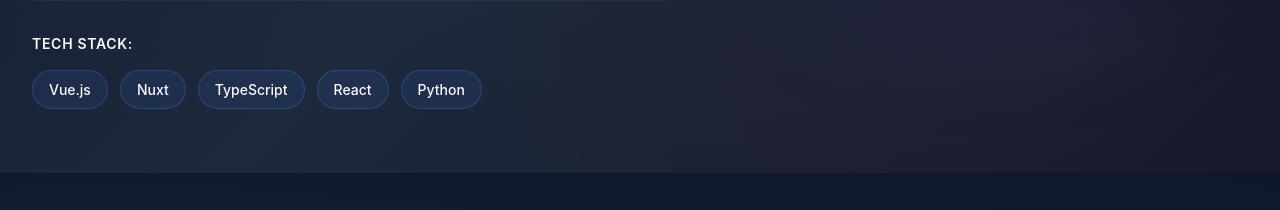
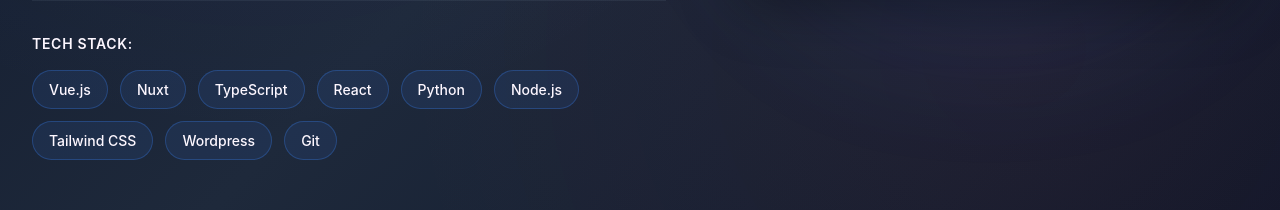
Before and after one commit to Gandokijnr/portfolio, a Nuxt app: page / in a window 1280 px wide. Shown: the part 666-876 px from the top of the page. Built offline with nearby package versions, Linux system fonts and the light colour scheme.

Commit message:
landing page revamped

```diff
--- a/components/Hero.vue
+++ b/components/Hero.vue
@@ -51,6 +51,11 @@
             <span class="tech-badge">TypeScript</span>
             <span class="tech-badge">React</span>
             <span class="tech-badge">Python</span>
+            <span class="tech-badge">Node.js</span>
+            <span class="tech-badge">Tailwind CSS</span>
+            <span class="tech-badge">Wordpress</span>
+            <span class="tech-badge">Git</span>
+
           </div>
         </div>
       </div>
```
